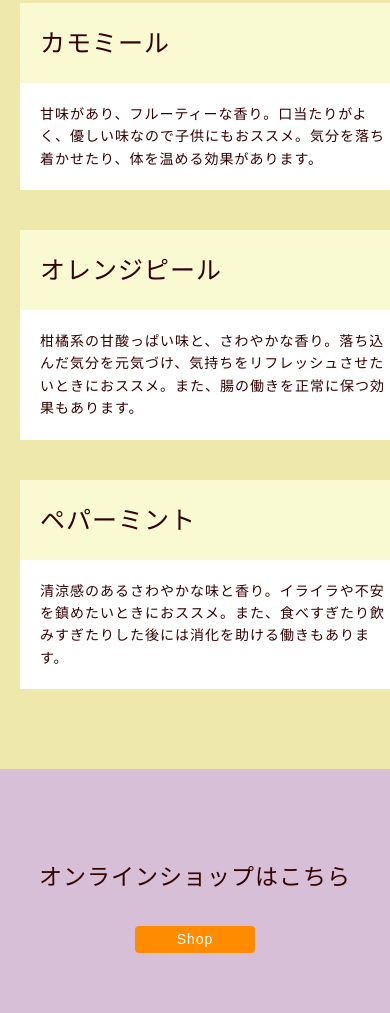
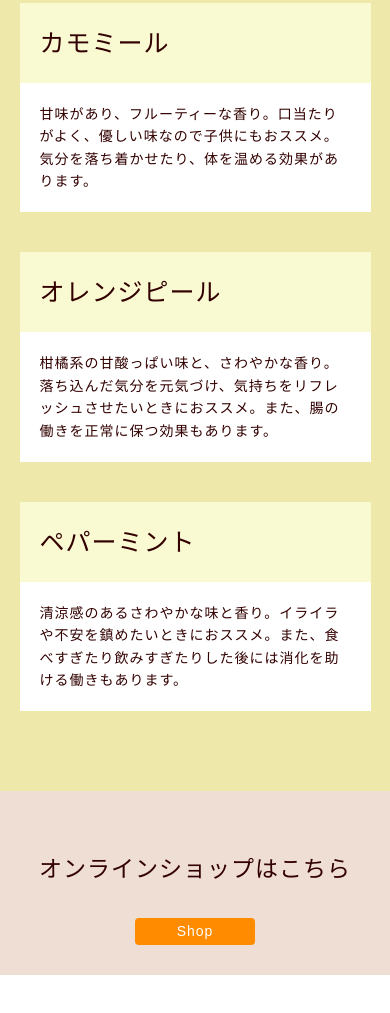
Before and after one commit to yuukisasaki/responsive-site, a plain HTML site: page index.html in a window 390 px wide. Shown: the part 424-1437 px from the top of the page. After the commit the page ends 1399 px from the top, so only its background shows below. Drawn offline with nearby package versions, Linux system fonts and the light colour scheme.

Commit message:
css修正

```diff
--- a/css/style.css
+++ b/css/style.css
@@ -57,13 +57,14 @@ h1 {
 
 .content-box {
     width: 30%;
-    margin: 20px;
+    margin: 20px auto;
     background-color: #ffffff;
 }
 
 @media (max-width: 768px) {
   .content-box {
-  width: 100%;
+  width: 90%;
+　margin: 10px auto;
   }
 }
 
@@ -79,8 +80,8 @@ h1 {
 }
 
 #shoplink {
-  padding: 60px 0;
-  background-color: #d8bfd8;
+  padding: 30px 0;
+  background-color: #EEDED4;
 }
 
 .button-shoplink {
```
